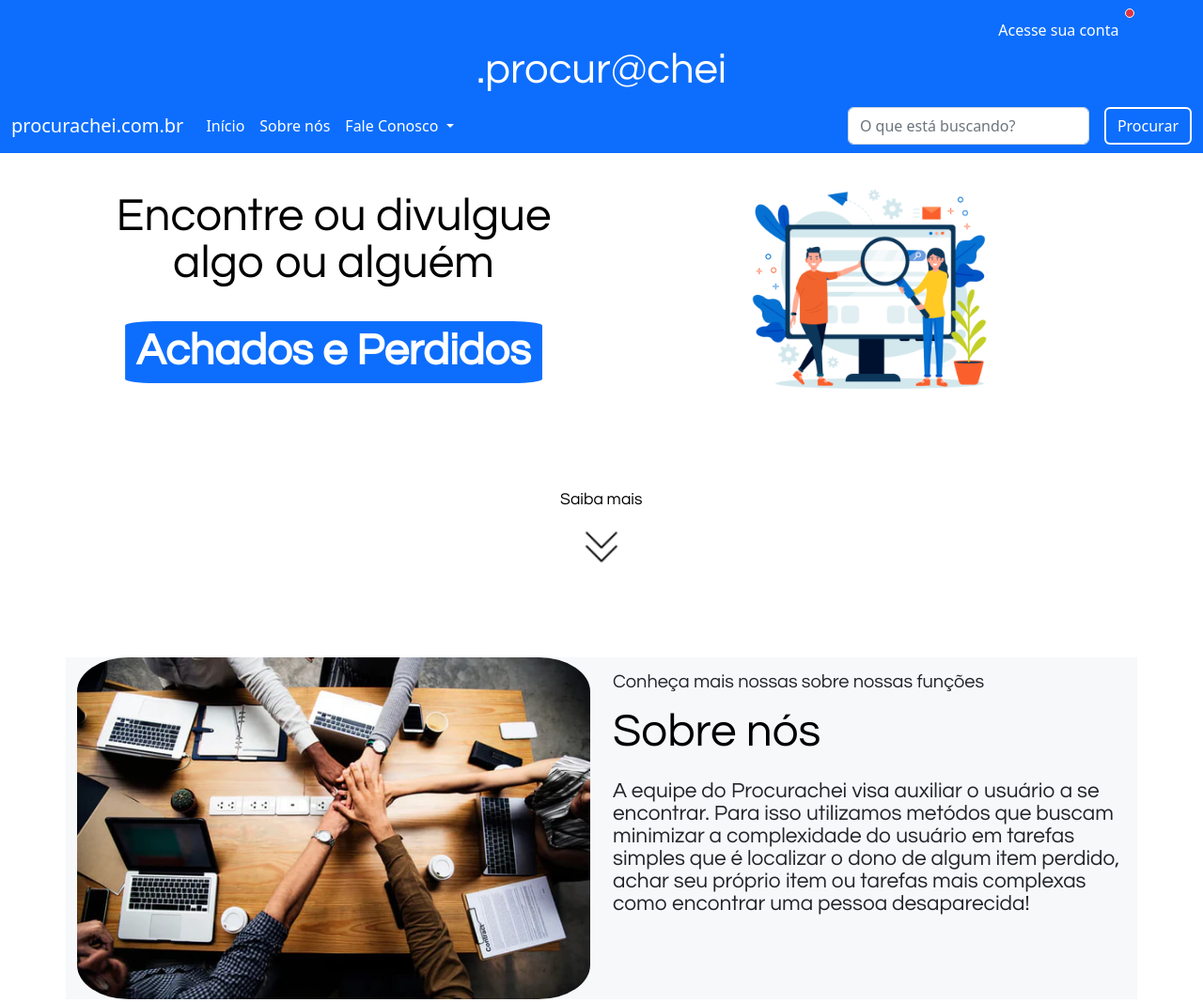
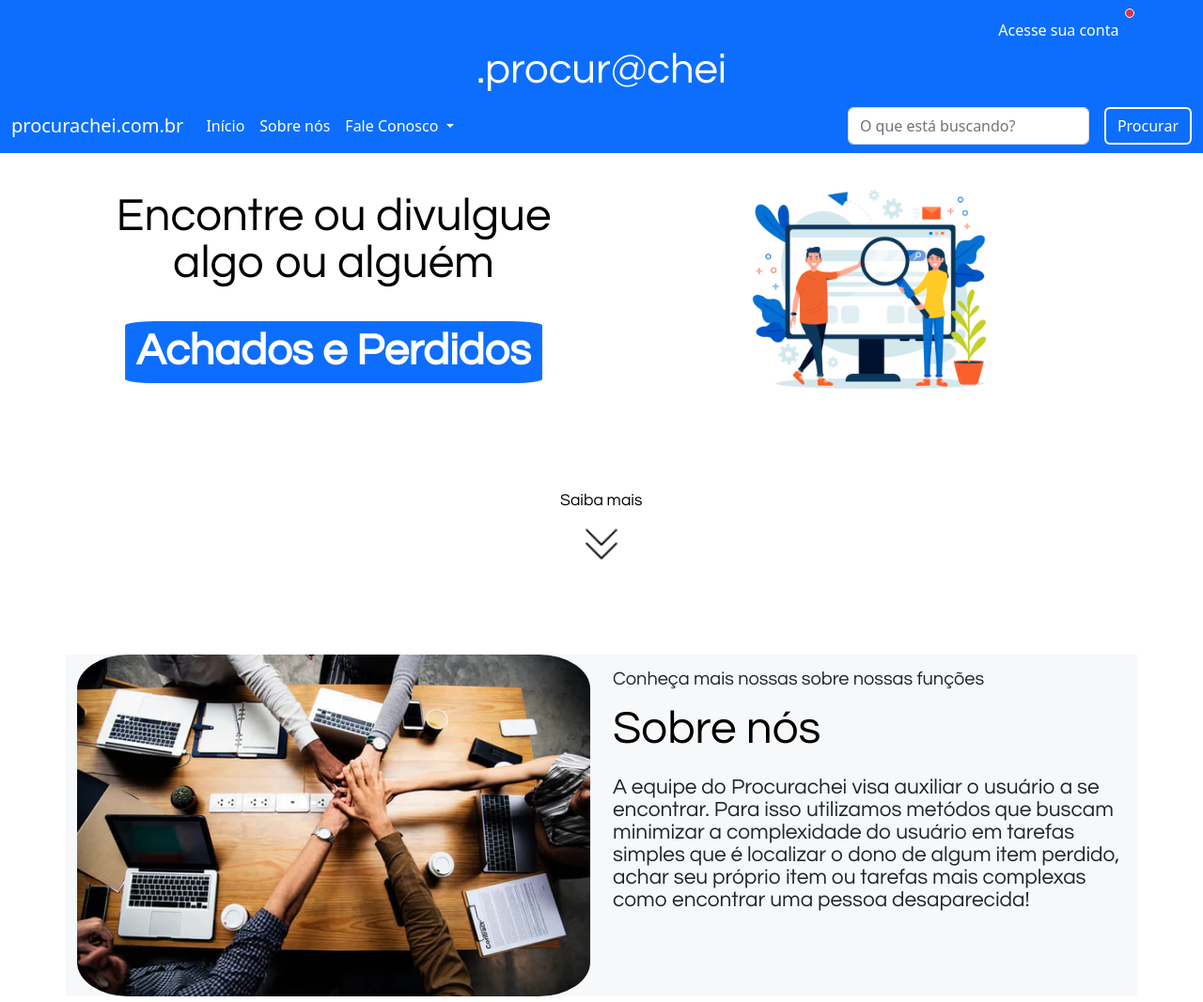
Before and after one commit to danilosilva337/tcc-2022, a plain HTML site: page index.html in a window 1280 px wide. Shown: the top 1067 px of the page at 94% size. Drawn offline with Linux system fonts and the light colour scheme.

Commit message:
css alterado

```diff
--- a/app.css
+++ b/app.css
@@ -59,8 +59,8 @@
     color: #000000;
     text-align: center;
     font: 12pt Century Gothic;
-    line-height: 7.0;
-    margin-bottom: -5%;
+    line-height: 7.2;
+    margin-bottom: -5.5%;
 }
 #main h6 {
     font: 15pt Century Gothic;
```
